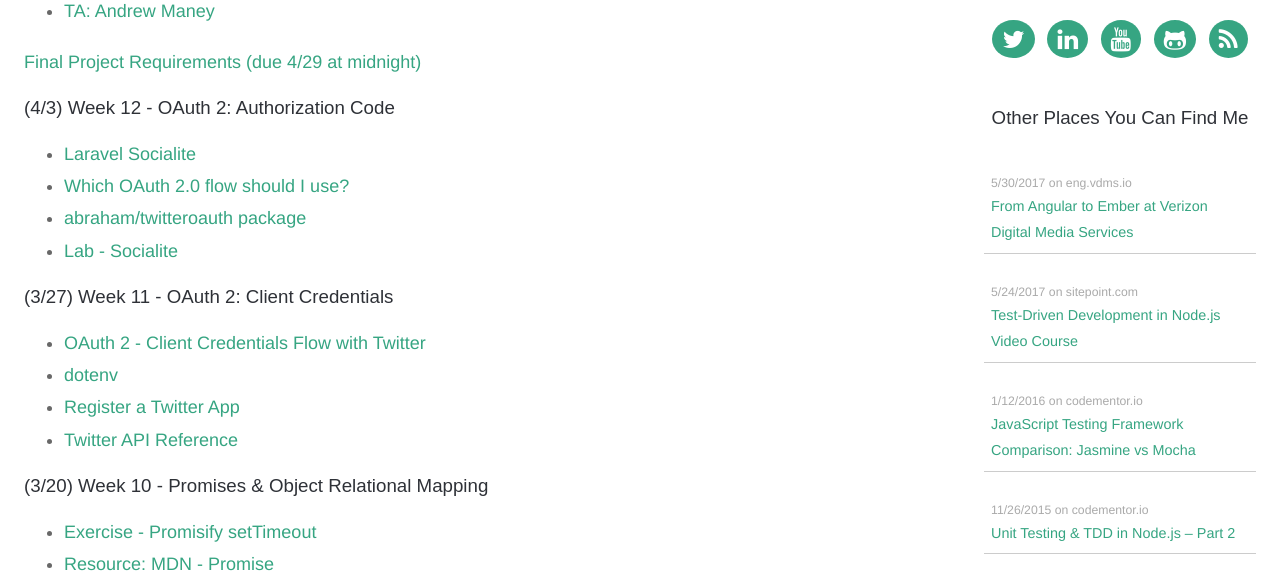
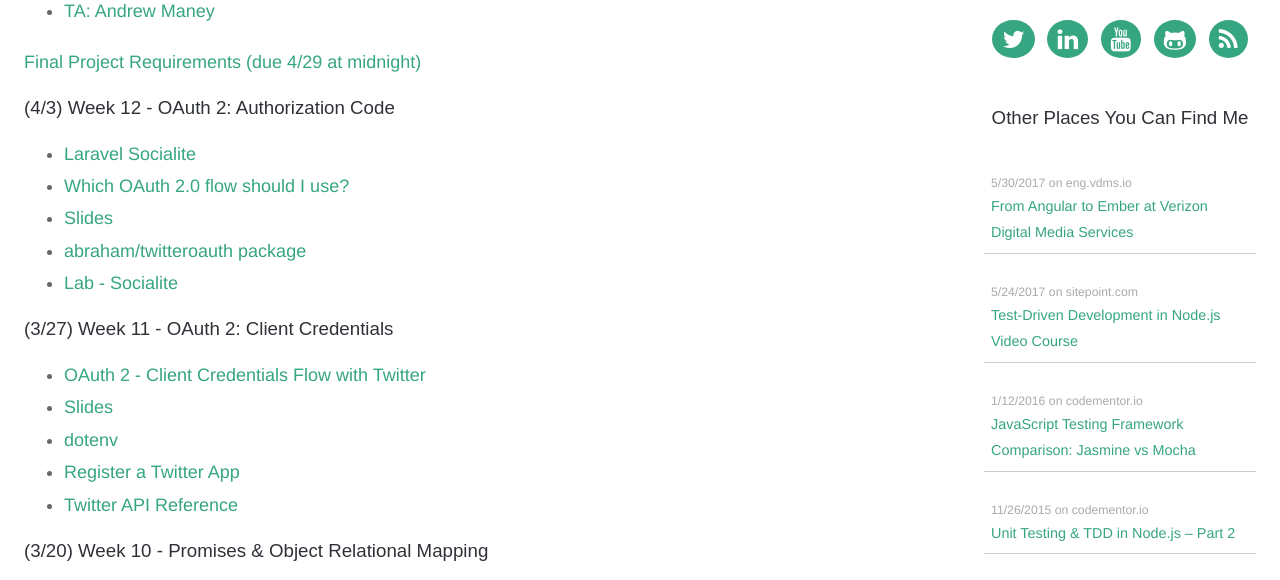
Before and after one commit to iamdtang/skaterdav85.github.io, a Jekyll site: the page built from teaching/2018/itp405.md, in a window 1280 px wide and 900 px high, cut to the strip 320-900 px from the top of the window. Built offline with Jekyll 4.4.1, drawn with Linux system fonts in a browser that asks for light colours; nearby versions of some CDN libraries.

Commit message:
Update itp405.md

```diff
--- a/teaching/2018/itp405.md
+++ b/teaching/2018/itp405.md
@@ -19,12 +19,14 @@ layout: default
 
 * [Laravel Socialite](https://laravel.com/docs/5.6/socialite)
 * [Which OAuth 2.0 flow should I use?](https://auth0.com/docs/api-auth/which-oauth-flow-to-use)
+* [Slides](https://docs.google.com/presentation/d/1rrt__h7W23TGJ2rFY3eigqf5kEvLPMlY_q-c_gf6nk0/edit?usp=sharing)
 * [abraham/twitteroauth package](https://packagist.org/packages/abraham/twitteroauth)
 * [Lab - Socialite](/teaching/2018/labs/socialite)
 
 ### (3/27) Week 11 - OAuth 2: Client Credentials
 
 * [OAuth 2 - Client Credentials Flow with Twitter](https://developer.twitter.com/en/docs/basics/authentication/overview/application-only)
+* [Slides](https://docs.google.com/presentation/d/1rrt__h7W23TGJ2rFY3eigqf5kEvLPMlY_q-c_gf6nk0/edit?usp=sharing)
 * [dotenv](https://www.npmjs.com/package/dotenv)
 * [Register a Twitter App](https://apps.twitter.com/)
 * [Twitter API Reference](https://developer.twitter.com/en/docs/api-reference-index)
```
